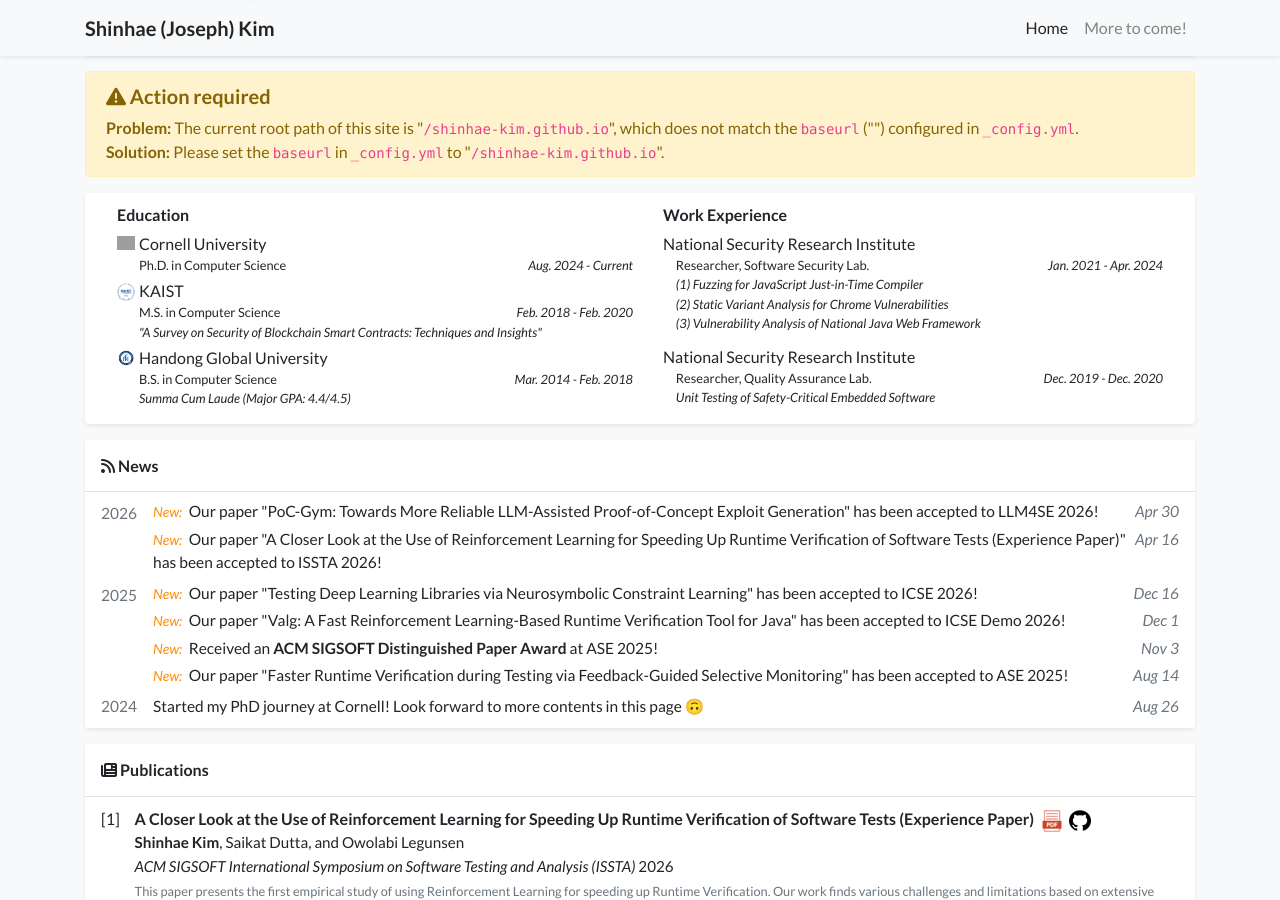
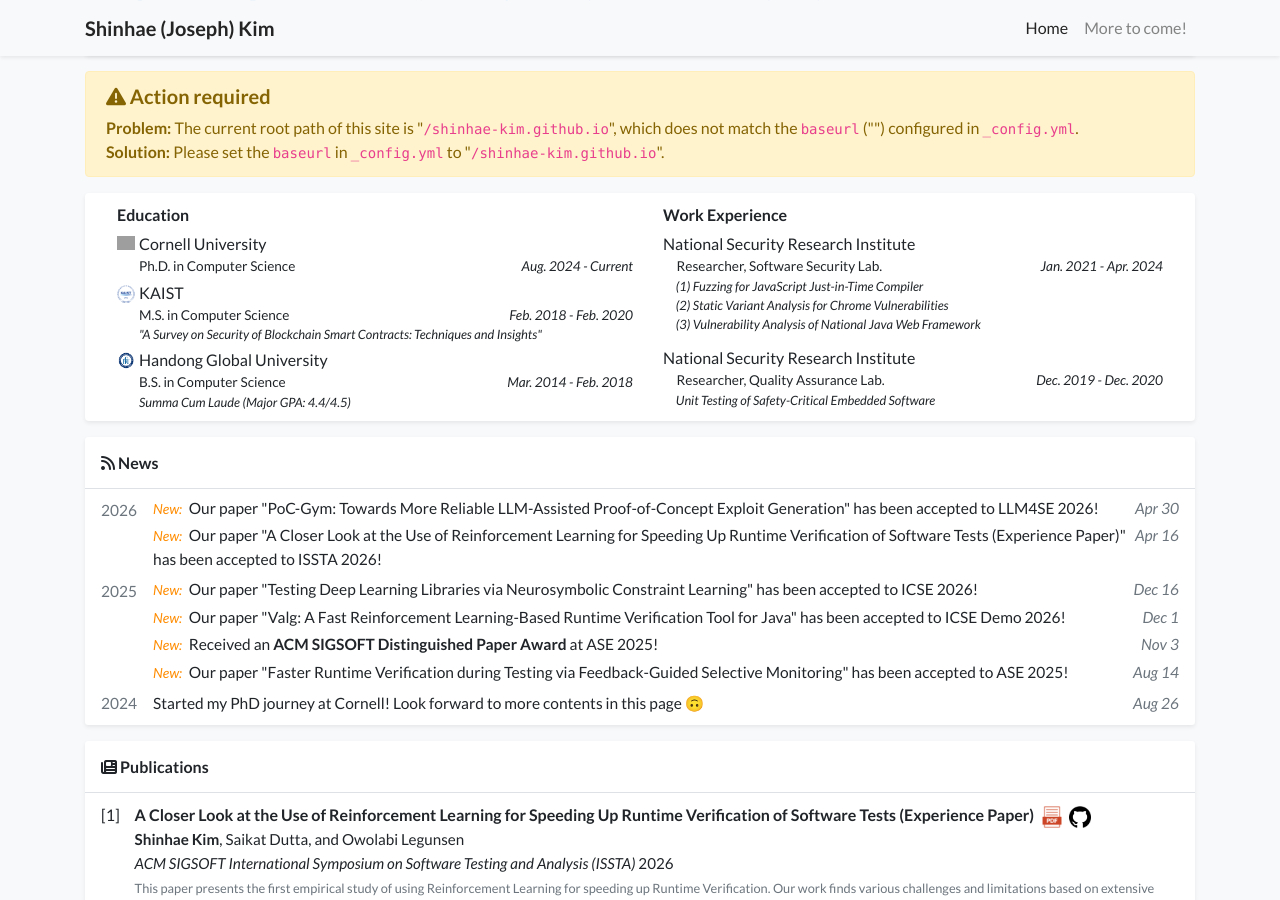
Before and after one commit to shinhae-kim/shinhae-kim.github.io, a Jekyll site: the page index.html, which Jekyll copies as it is, in a window 1280 px wide and 900 px high, scrolled down 468 px. Built offline with Jekyll 4.4.1, drawn with Linux system fonts in a browser that asks for light colours; a style sheet for code colours, icons or effects is not loaded; grey boxes are pictures that could not be loaded.

Commit message:
updated education and work experience

```diff
--- a/index.html
+++ b/index.html
@@ -134,7 +134,7 @@ document.querySelectorAll(".root-path-text").forEach(function(element){
 <div class="row mt-3">
     <div class="col">
         <div class="card border-0 shadow-sm bg-white">
-            <div class="card-body pt-2 pb-2 px-4"> <!-- reduced top padding -->
+            <div class="card-body pt-2 pb-2 px-4" style="margin-bottom: -7px;"> <!-- reduced top padding -->
                 <div class="row">
                     <!-- Education -->
                     <div class="col-md-6">
@@ -148,9 +148,9 @@ document.querySelectorAll(".root-path-text").forEach(function(element){
                                         <div class="media-body">
                                             <div>Cornell University</div>
                                             <div class="small"></div>
-                                            <div class="small d-flex">
+                                            <div class="small d-flex" style="font-size: .85rem;">
                                                 <div>Ph.D. in Computer Science</div>
-                                                <div class="mt-auto ml-auto no-break"><em>Aug. 2024 - Current</em></div>
+                                                <div class="mt-auto ml-auto no-break" style="font-size: .85rem;"><em>Aug. 2024 - Current</em></div>
                                             </div>
                                         </div>
                                     </li>
@@ -160,11 +160,11 @@ document.querySelectorAll(".root-path-text").forEach(function(element){
                                         <div class="media-body">
                                             <div>KAIST</div>
                                             <div class="small"></div>
-                                            <div class="small d-flex">
+                                            <div class="small d-flex" style="font-size: .85rem;">
                                                 <div>M.S. in Computer Science</div>
-                                                <div class="mt-auto ml-auto no-break"><em>Feb. 2018 - Feb. 2020</em></div>
+                                                <div class="mt-auto ml-auto no-break" style="font-size: .85rem;"><em>Feb. 2018 - Feb. 2020</em></div>
                                             </div>
-                                            <div class="small">
+                                            <div class="small" style="font-size: .8rem;">
                                                 <div><i>"A Survey on Security of Blockchain Smart Contracts: Techniques and Insights"</i></div>
                                             </div>
                                         </div>
@@ -175,11 +175,11 @@ document.querySelectorAll(".root-path-text").forEach(function(element){
                                         <div class="media-body">
                                             <div>Handong Global University</div>
                                             <div class="small"></div>
-                                            <div class="small d-flex">
+                                            <div class="small d-flex" style="font-size: .85rem;">
                                                 <div>B.S. in Computer Science</div>
-                                                <div class="mt-auto ml-auto no-break"><em>Mar. 2014 - Feb. 2018</em></div>
+                                                <div class="mt-auto ml-auto no-break" style="font-size: .85rem;"><em>Mar. 2014 - Feb. 2018</em></div>
                                             </div>
-                                            <div class="small">
+                                            <div class="small" style="font-size: .8rem;">
                                                 <div><i>Summa Cum Laude (Major GPA: 4.4/4.5)</i></div>
                                             </div>
                                         </div>
@@ -200,17 +200,17 @@ document.querySelectorAll(".root-path-text").forEach(function(element){
                                     <div class="media-body">
                                         <div>National Security Research Institute</div>
                                         <div class="small"></div>
-                                        <div class="small d-flex">
+                                        <div class="small d-flex" style="font-size: .85rem;">
                                             <div style="padding-left: 1em">Researcher, Software Security Lab.</div>
                                             <div class="mt-auto ml-auto no-break"><em>Jan. 2021 - Apr. 2024</em></div>
                                         </div>
-                                        <div class="small">
+                                        <div class="small" style="font-size: .8rem;">
                                             <div style="padding-left: 1em"><i>(1) Fuzzing for JavaScript Just-in-Time Compiler</i></div>
                                         </div>
-                                        <div class="small">
+                                        <div class="small" style="font-size: .8rem;">
                                             <div style="padding-left: 1em"><i>(2) Static Variant Analysis for Chrome Vulnerabilities</i></div>
                                         </div>
-                                        <div class="small">
+                                        <div class="small" style="font-size: .8rem;">
                                             <div style="padding-left: 1em"><i>(3) Vulnerability Analysis of National Java Web Framework</i></div>
                                         </div>
                                     </div>
@@ -220,11 +220,11 @@ document.querySelectorAll(".root-path-text").forEach(function(element){
                                     <div class="media-body">
                                         <div>National Security Research Institute</div>
                                         <div class="small"></div>
-                                        <div class="small d-flex">
+                                        <div class="small d-flex" style="font-size: .85rem;">
                                             <div style="padding-left: 1em">Researcher, Quality Assurance Lab.</div>
                                             <div class="mt-auto ml-auto no-break"><em>Dec. 2019 - Dec. 2020</em></div>
                                         </div>
-                                        <div class="small">
+                                        <div class="small" style="font-size: .8rem;">
                                             <div style="padding-left: 1em"><i>Unit Testing of Safety-Critical Embedded Software</i></div>
                                         </div>
                                     </div>
```
